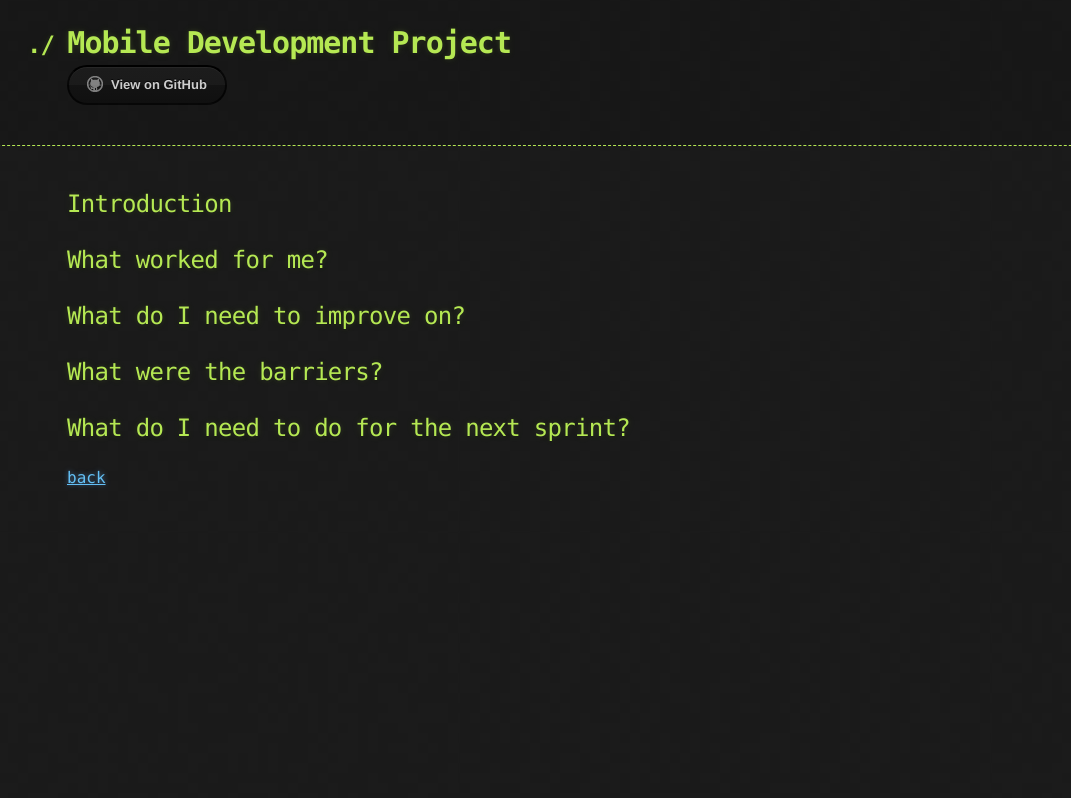
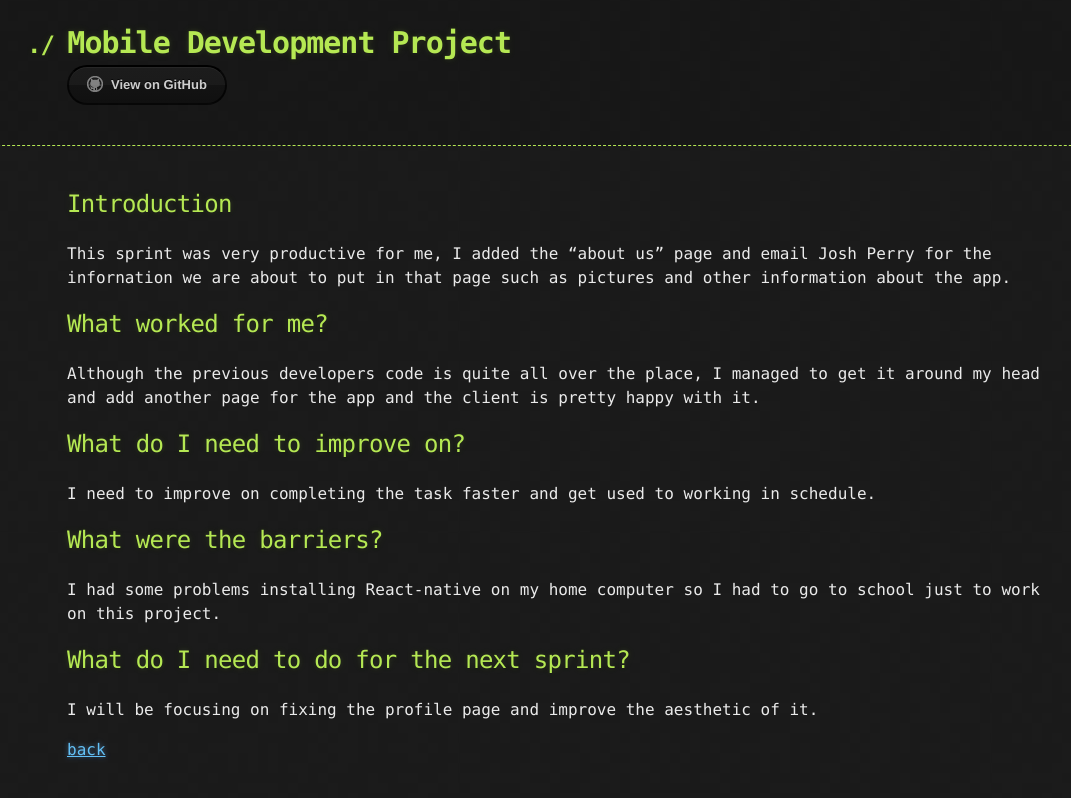
Before and after one commit to amorjk1/Project-1, a Jekyll site: the page built from sprint3.md, in a window 1280 px wide. Shown: the top 798 px of the page, without its empty margins (73-1144 px from the left). Built offline with Jekyll 4.4.1, drawn with Linux system fonts in a browser that asks for light colours; our own code applies the rules of GitHub Pages for plain Markdown files.

Commit message:
added sprint 3 content

```diff
--- a/sprint3.md
+++ b/sprint3.md
@@ -1,22 +1,22 @@
 ## Introduction
 
-
+This sprint was very productive for me, I added the "about us" page and email Josh Perry for the infornation we are about to put in that page such as pictures and other information about the app.
 
 ## What worked for me?
 
-
+Although the previous developers code is quite all over the place, I managed to get it around my head and add another page for the app and the client is pretty happy with it.
 
 ## What do I need to improve on?
 
-
+I need to improve on completing the task faster and get used to working in schedule.
 
 ## What were the barriers?
 
-
+I had some problems installing React-native on my home computer so I had to go to school just to work on this project.
 
 ## What do I need to do for the next sprint?
 
-
+I will be focusing on fixing the profile page and improve the aesthetic of it.
 
 
 
```
